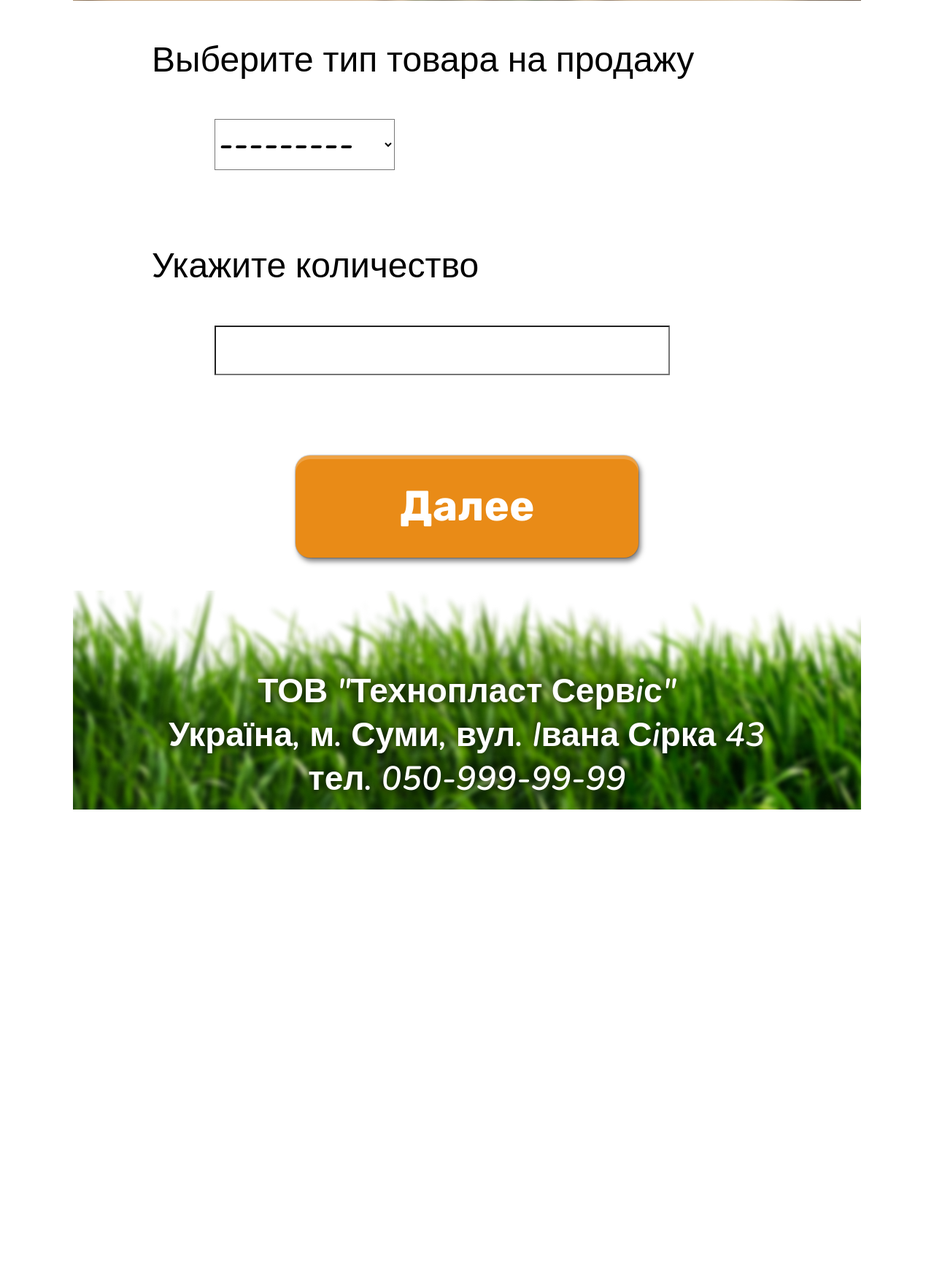
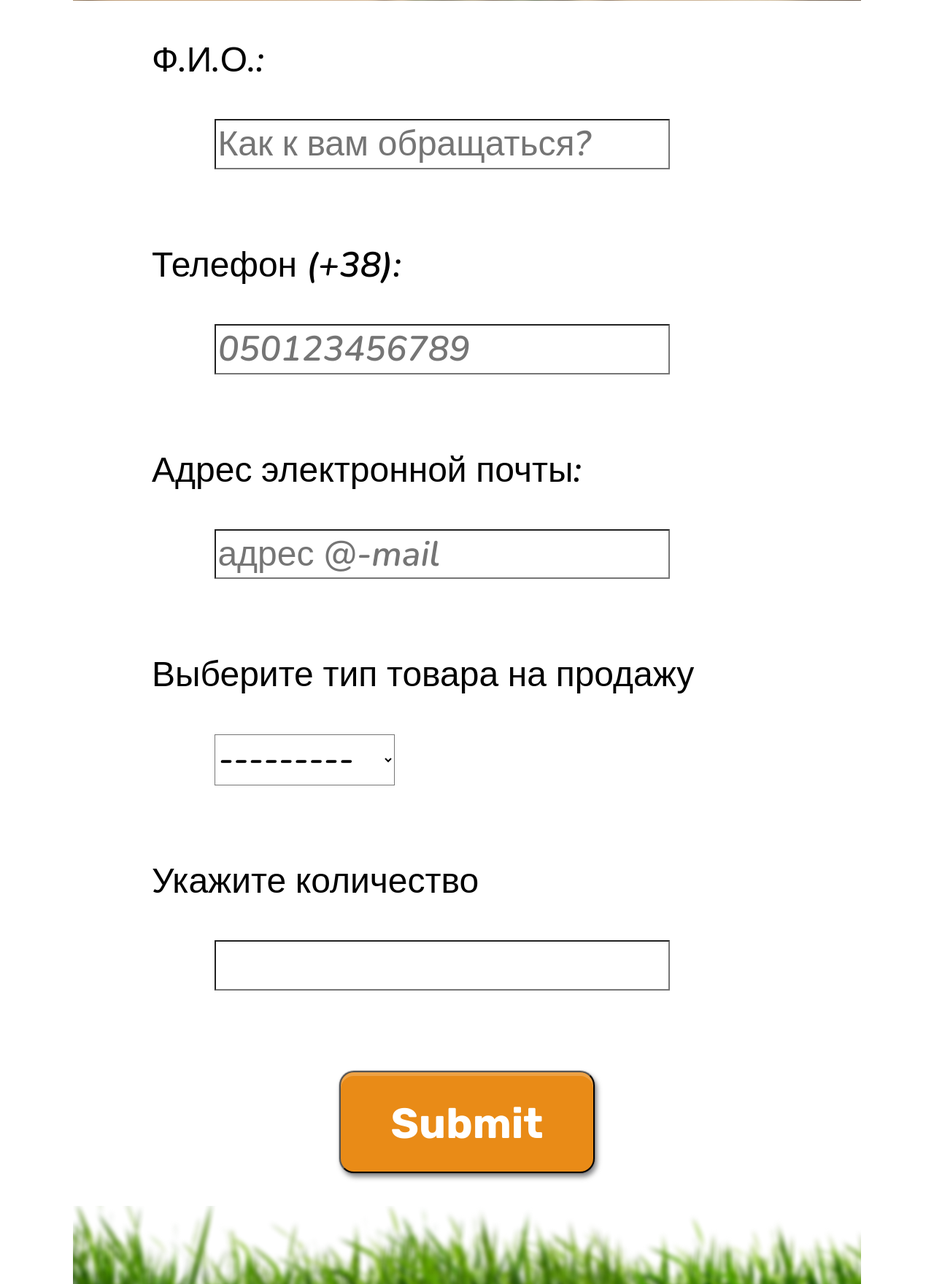
Before and after one commit to Mike-Bryukhov/technoplast, a Django app: page /landingby/order_page in a window 1280 px wide. Shown: the part 353-2112 px from the top of the page at 73% size. Before the commit the page ends 1462 px from the top, so only its background shows below. Run offline with Django 3.2, Linux system fonts and the light colour scheme; data comes from the database, SQL or seed files in the repository; both versions use the stored data as it was after the commit.

Commit message:
Got stuck at saving 2 model forms simultaneously related via foreign key.

```diff
--- a/landingby/forms.py
+++ b/landingby/forms.py
@@ -9,15 +9,12 @@ class SupplierForm(forms.ModelForm):
     supplier_mobile = forms.CharField(max_length=12, min_length=12, required=True,
                                       widget=forms.widgets.TextInput(attrs={'class': 'form',
                                                                             'placeholder': '050123456789'}))
-    supplier_email = forms.EmailField(widget=forms.widgets.EmailInput(attrs={'class': 'form',
+    supplier_email = forms.EmailField(required=False, widget=forms.widgets.EmailInput(attrs={'class': 'form',
                                                                              'placeholder': 'адрес @-mail'}))
 
     class Meta:
         model = Supplier
         fields = {'supplier_name', 'supplier_mobile', 'supplier_email'}
-        labels = {'supplier_name': 'Ф.И.О.',
-                  'supplier_mobile': 'Телефон: +38',
-                  'supplier_email': '@mail:'}
 
 
 class OrderForm(forms.ModelForm):
@@ -28,5 +25,3 @@ class OrderForm(forms.ModelForm):
     class Meta:
         model = ProductOrder
         fields = {'product_type', 'product_quantity'}
-        labels = {'product_type': 'Вид полипропиленовой тары',
-                  'product_quantity': 'Количество'}
--- a/landingby/models.py
+++ b/landingby/models.py
@@ -4,7 +4,7 @@ from django.db import models
 class Supplier(models.Model):
     """This entity is Not intended as active 'user record' at the moment, only for database;
     supplier unique ID is implemented by framework itself.
-    Boolean "markers" probably will be refactored on customers demand"""
+    Boolean "markers" probably will be refactored on app owners demand"""
 
     supplier_name = models.CharField('Имя поставщика:', max_length=50)
     supplier_mobile = models.CharField('Телефон поставщика: +380', max_length=12)
@@ -23,7 +23,8 @@ class Supplier(models.Model):
 
 
 class ProductType(models.Model):
-    """ It's only a simple choice now. Probably will be refactored on customers demand"""
+    """ It's only a simple choice of product types now.
+    Probably will be refactored on owners demand in future"""
     PRODUCT_CHOICES = [
         ('мешки, кг', 'Мешки - кг'),
         ('ящики, шт', 'Ящики - шт'),
@@ -40,9 +41,9 @@ class ProductType(models.Model):
 
 
 class ProductOrder(models.Model):
-    """Suppose to be a 'base' of the product ordering form.
-    At the moment intended to be used via admin panel by customer for business coordination activity
-    No accountancy features were requested"""
+    """Suppose to be a 'base' for the product ordering form.
+    At the moment intended to be used via admin panel by app owner for business coordination purposes
+    No accountancy or "external connection" features were requested"""
 
     supplier_name = models.ForeignKey(Supplier, on_delete=models.PROTECT, verbose_name='Имя поставщика')
     product_type = models.ForeignKey(ProductType, on_delete=models.PROTECT, verbose_name='Тип тары')
--- a/landingby/static/CSS/landingby/main.css
+++ b/landingby/static/CSS/landingby/main.css
@@ -118,6 +118,16 @@ body {
 
 }
 
+.error-msg {
+    font-family: 'Nunito', sans-serif;
+    font-weight: bold;
+    font-size: 46px;
+    line-height: 1.3;
+    text-align: center;
+
+    background-color: transparent;
+    color: #e32020;
+}
 
 /* BUTTON */
 
--- a/landingby/templates/landingby/index.html
+++ b/landingby/templates/landingby/index.html
@@ -8,6 +8,6 @@
 
     <div class="product-pics"></div>
     <div class="sell-container">
-        <a href="{% url 'order' %}" class="sell-button">ПРОДАТЬ!</a>
+        <a href="{% url 'order_page' %}" class="sell-button">ПРОДАТЬ!</a>
     </div>
 {% endblock %}
--- a/landingby/templates/landingby/order_page.html
+++ b/landingby/templates/landingby/order_page.html
@@ -3,16 +3,18 @@
 {% block title %}Оформление заказа на Продажу{% endblock %}
 
 {% block content %}
-<form action="{% url 'order' %}" method="post">
+<form action="{% url 'order' %}" method="POST">
     {% csrf_token %}
+    <p class="form"> Ф.И.О.:<br> {{ customer_data.supplier_name }}</p>
+    <p class="form"> Телефон (+38):<br> {{ customer_data.supplier_mobile }}</p>
+    <p class="form"> Адрес электронной почты:<br> {{ customer_data.supplier_email }}</p>
     <p class="form"> Выберите тип товара на продажу <br> {{ order_data.product_type }}</p>
     <p class="form"> Укажите количество <br> {{ order_data.product_quantity }}</p>
 
     <span class="error-msg">{{ error }}</span>
-</form>
 
     <div class="sell-container">
-        <a href="{% url 'feedback' %}" class="sell-button" type="submit">Далее</a>
+        <input class="sell-button" type="submit">
     </div>
-
+</form>
 {% endblock %}
--- a/landingby/views.py
+++ b/landingby/views.py
@@ -1,7 +1,6 @@
-import re
-
 from django.shortcuts import render, redirect
 from .forms import OrderForm, SupplierForm
+# import re
 
 
 def index(request):
@@ -10,30 +9,35 @@ def index(request):
 
 def order_page(request):
     error_message = ''
-    if request.method == 'post':
-        post_message = 'post sent'  # debugging test message
-        print(post_message)         # debugging test message
+    if request.method == 'POST':
+        customer_data = SupplierForm(request.POST)
         order_form = OrderForm(request.POST)
-        if order_form.is_valid():
+        if customer_data.is_valid() and order_form.is_valid():
+            customer_data.save()
+            print('CUSTOMER DONE !!!!!!!!!!!!!!!!!!!!1111')  # for debugging purposes
             order_form.save()
-            return redirect('feedback')
+            print('ORDER DONE !!!!!!!!!!!!!!!!!!!!!!!1111')  # for debugging purposes
+            return redirect('complete')
         else:
             error_message = 'Ошибка: Введенные данные некоррктны'
 
+    customer_data = SupplierForm()
     order_form = OrderForm()
     order_data = {
+        'customer_data': customer_data,
         'order_data': order_form,
-        'error': error_message
+        'error': error_message,
     }
     return render(request, 'landingby/order_page.html', order_data)
 
 
-def feedback_page(request):
+def feedback_page(request):  # Not used at the moment. Plan to work out regular expressions implementation
     error_message = ''
     if request.method == 'POST':
         supplier_feedback = SupplierForm(request.POST)
-        phone_numbers_only = re.findall(r'0\d{11}$', supplier_feedback.supplier_mobile())
-        supplier_feedback.supplier_mobile = phone_numbers_only
+
+        # phone_numbers_only = re.findall(r'0\d{11}$', supplier_feedback.supplier_mobile)
+        # supplier_feedback.supplier_mobile() = phone_numbers_only
 
         if supplier_feedback.is_valid():
             supplier_feedback.save()
```
Also changed, not shown: landingby/templates/landingby/feedback.html (+2 -7 lines), db.sqlite3, landingby/migrations/0014_auto_20210602_1629.py (added), landingby/migrations/0015_auto_20210602_1835.py (added), landingby/migrations/0016_auto_20210602_1839.py (added), landingby/migrations/0017_auto_20210602_1841.py (added), landingby/migrations/0018_auto_20210602_2203.py (added).
